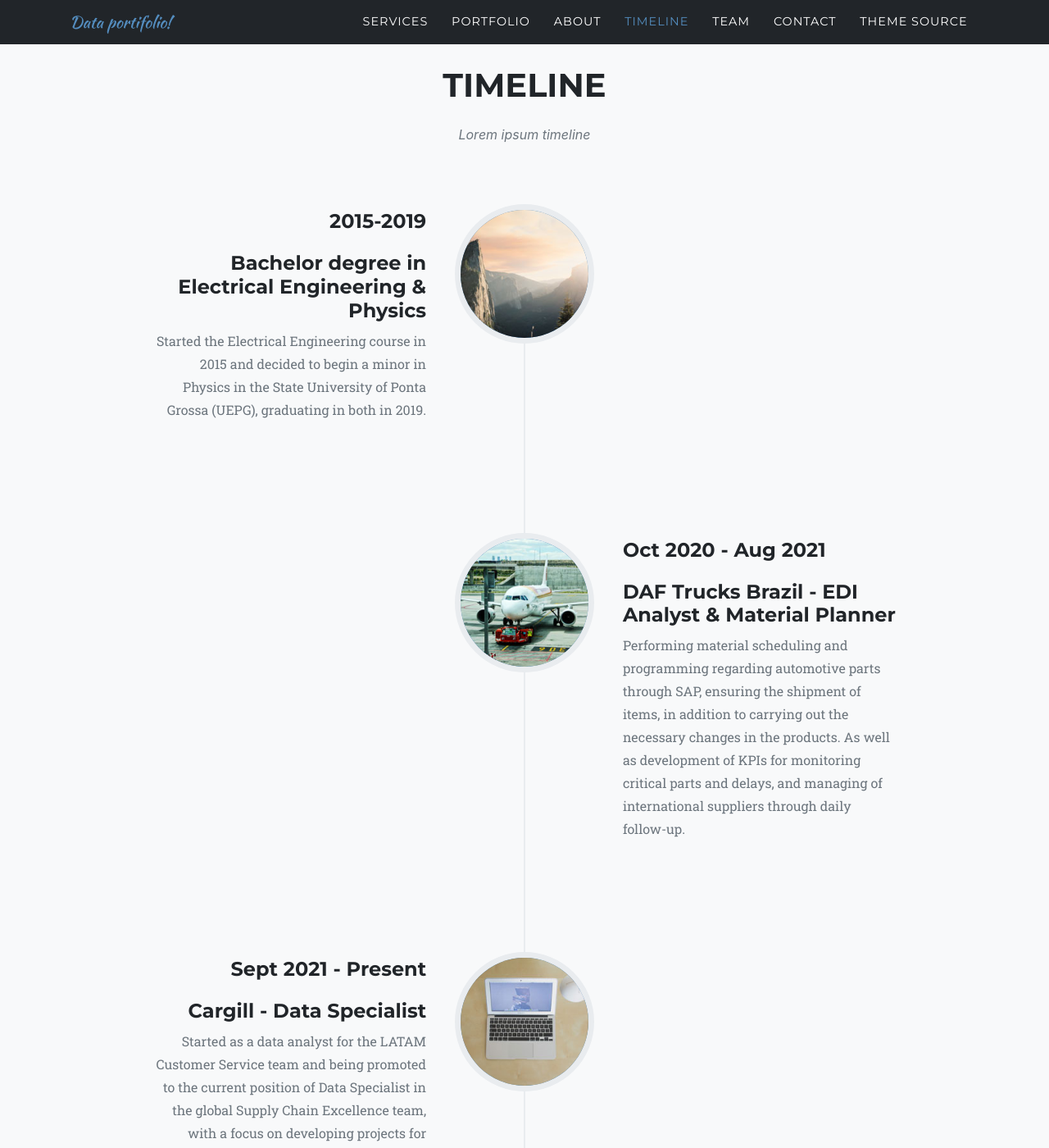
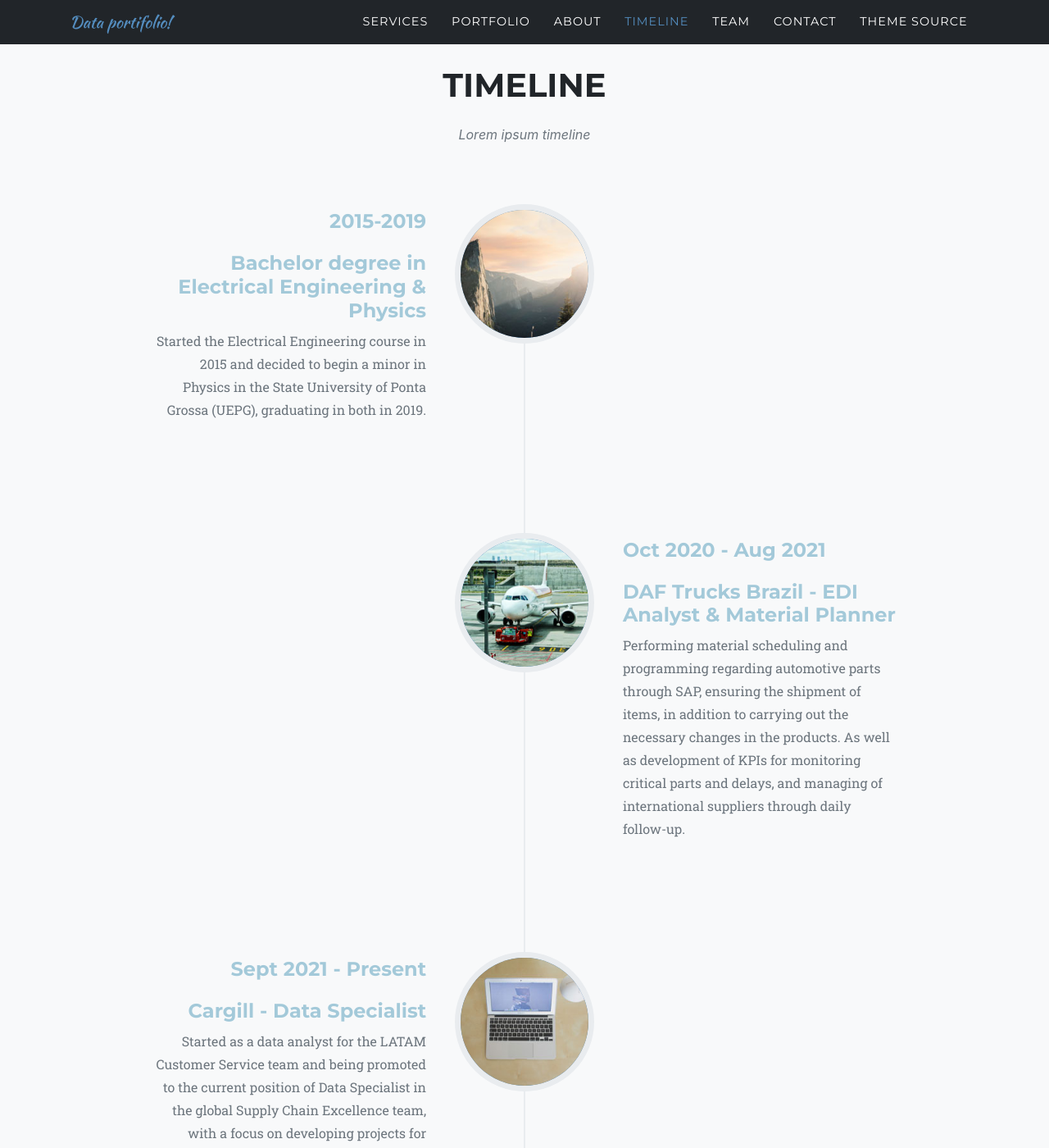
Before and after one commit to lcszarpellon/lucas_zarpellon-Portfolio, a Jekyll site: the page built from index.md, in a window 1280 px wide and 1400 px high, scrolled down 3374 px. Shown: the whole window at 82% size. Built offline with Jekyll 4.4.1, drawn with Linux system fonts in a browser that asks for light colours; some web fonts are replaced.

Commit message:
Update _timeline.scss

```diff
--- a/_sass/layout/_timeline.scss
+++ b/_sass/layout/_timeline.scss
@@ -52,7 +52,7 @@
       height: 80px;
       margin-left: 0;
       text-align: center;
-      color: $white;
+      color: $black;
       border: 7px solid $gray-200;
       border-radius: 100%;
       background-color: $primary;
@@ -86,7 +86,7 @@
   .timeline-heading {
     h4 {
       margin-top: 0;
-      color: inherit;
+      color: $white;//inherit;
       &.subheading {
         text-transform: none;
       }
```
